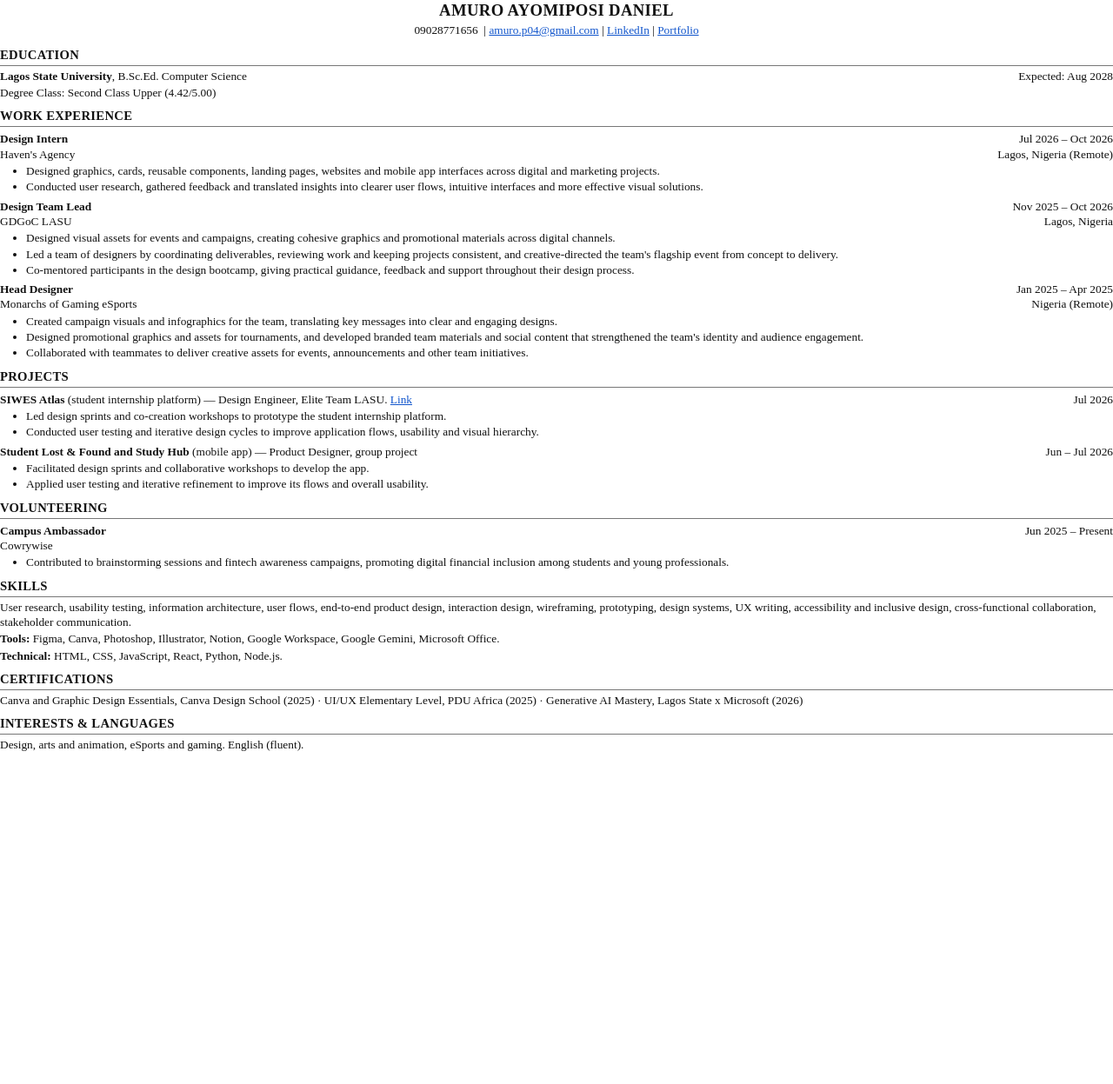
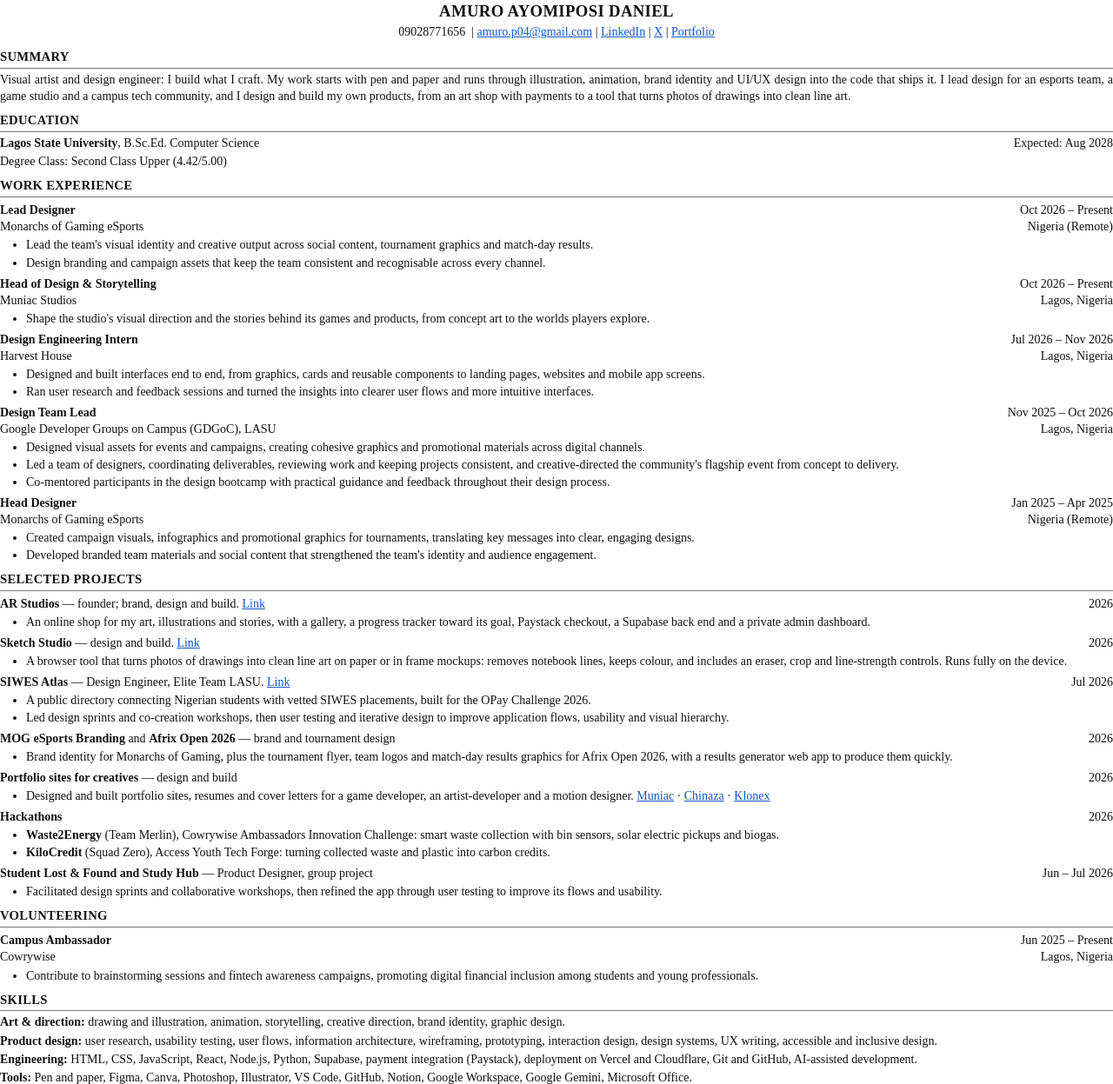
Before and after one commit to Hashi-devs/Amuro, a plain HTML site: page docs/cv-source.html in a window 1280 px wide. Shown: the top 1247 px of the page at 87% size. Before the commit the page ends 868 px from the top, so only its background shows below. Drawn offline with Linux system fonts and the light colour scheme.

Commit message:
Fuller two-page resume; Harvest House design engineering internship; experience matches resume
Co-Authored-By: Claude Opus 5.5 <noreply@anthropic.com>
Claude-Session: https://claude.ai/code/session_01FznZV5MkKYJcrxBuXv8rFi

```diff
--- a/docs/cv-source.html
+++ b/docs/cv-source.html
@@ -4,9 +4,9 @@
 <meta charset="utf-8">
 <title>Amuro Ayomiposi Resume</title>
 <style>
-@page{size:A4;margin:11mm 13mm 11mm 13mm}
+@page{size:A4;margin:14mm 14mm 14mm 14mm}
 *{box-sizing:border-box}
-body{margin:0;font-family:'Liberation Serif','Times New Roman',Times,serif;font-size:10pt;line-height:1.3;color:#111}
+body{margin:0;font-family:'Liberation Serif','Times New Roman',Times,serif;font-size:10.5pt;line-height:1.36;color:#111}
 h1{text-align:center;font-size:14pt;font-weight:700;letter-spacing:.02em;margin:0 0 2px}
 .contact{text-align:center;margin:0 0 10px}
 h2{font-size:11pt;font-weight:700;text-transform:uppercase;letter-spacing:.02em;margin:9px 0 3px;padding-bottom:2px;border-bottom:1px solid #777}
@@ -21,7 +21,10 @@ a{color:#1155cc}
 </head>
 <body>
 <h1>AMURO AYOMIPOSI DANIEL</h1>
-<p class="contact">09028771656 &nbsp;| <a href="mailto:amuro.p04@gmail.com">amuro.p04@gmail.com</a> | <a href="https://www.linkedin.com/in/ayomiposi-amuro-315776368">LinkedIn</a> | <a href="https://amuroayomiposi.vercel.app">Portfolio</a></p>
+<p class="contact">09028771656 &nbsp;| <a href="mailto:amuro.p04@gmail.com">amuro.p04@gmail.com</a> | <a href="https://www.linkedin.com/in/ayomiposi-amuro-315776368">LinkedIn</a> | <a href="https://x.com/Artista08_">X</a> | <a href="https://amuroayomiposi.vercel.app">Portfolio</a></p>
+
+<h2>Summary</h2>
+<p style="text-align:justify">Visual artist and design engineer: I build what I craft. My work starts with pen and paper and runs through illustration, animation, brand identity and UI/UX design into the code that ships it. I lead design for an esports team, a game studio and a campus tech community, and I design and build my own products, from an art shop with payments to a tool that turns photos of drawings into clean line art.</p>
 
 <h2>Education</h2>
 <div class="row"><span><b>Lagos State University</b>, B.Sc.Ed. Computer Science</span><span>Expected: Aug 2028</span></div>
@@ -29,53 +32,86 @@ a{color:#1155cc}
 
 <h2>Work Experience</h2>
 <div class="role">
-  <div class="row"><span class="t">Design Intern</span><span>Jul 2026 – Oct 2026</span></div>
-  <div class="row"><span>Haven's Agency</span><span>Lagos, Nigeria (Remote)</span></div>
-  <ul><li>Designed graphics, cards, reusable components, landing pages, websites and mobile app interfaces across digital and marketing projects.</li><li>Conducted user research, gathered feedback and translated insights into clearer user flows, intuitive interfaces and more effective visual solutions.</li></ul>
+  <div class="row"><span class="t">Lead Designer</span><span>Oct 2026 – Present</span></div>
+  <div class="row"><span>Monarchs of Gaming eSports</span><span>Nigeria (Remote)</span></div>
+  <ul><li>Lead the team's visual identity and creative output across social content, tournament graphics and match-day results.</li><li>Design branding and campaign assets that keep the team consistent and recognisable across every channel.</li></ul>
+</div>
+<div class="role">
+  <div class="row"><span class="t">Head of Design &amp; Storytelling</span><span>Oct 2026 – Present</span></div>
+  <div class="row"><span>Muniac Studios</span><span>Lagos, Nigeria</span></div>
+  <ul><li>Shape the studio's visual direction and the stories behind its games and products, from concept art to the worlds players explore.</li></ul>
+</div>
+<div class="role">
+  <div class="row"><span class="t">Design Engineering Intern</span><span>Jul 2026 – Nov 2026</span></div>
+  <div class="row"><span>Harvest House</span><span>Lagos, Nigeria</span></div>
+  <ul><li>Designed and built interfaces end to end, from graphics, cards and reusable components to landing pages, websites and mobile app screens.</li><li>Ran user research and feedback sessions and turned the insights into clearer user flows and more intuitive interfaces.</li></ul>
 </div>
 <div class="role">
   <div class="row"><span class="t">Design Team Lead</span><span>Nov 2025 – Oct 2026</span></div>
-  <div class="row"><span>GDGoC LASU</span><span>Lagos, Nigeria</span></div>
-  <ul><li>Designed visual assets for events and campaigns, creating cohesive graphics and promotional materials across digital channels.</li><li>Led a team of designers by coordinating deliverables, reviewing work and keeping projects consistent, and creative-directed the team's flagship event from concept to delivery.</li><li>Co-mentored participants in the design bootcamp, giving practical guidance, feedback and support throughout their design process.</li></ul>
+  <div class="row"><span>Google Developer Groups on Campus (GDGoC), LASU</span><span>Lagos, Nigeria</span></div>
+  <ul><li>Designed visual assets for events and campaigns, creating cohesive graphics and promotional materials across digital channels.</li><li>Led a team of designers, coordinating deliverables, reviewing work and keeping projects consistent, and creative-directed the community's flagship event from concept to delivery.</li><li>Co-mentored participants in the design bootcamp with practical guidance and feedback throughout their design process.</li></ul>
 </div>
 <div class="role">
   <div class="row"><span class="t">Head Designer</span><span>Jan 2025 – Apr 2025</span></div>
   <div class="row"><span>Monarchs of Gaming eSports</span><span>Nigeria (Remote)</span></div>
-  <ul><li>Created campaign visuals and infographics for the team, translating key messages into clear and engaging designs.</li><li>Designed promotional graphics and assets for tournaments, and developed branded team materials and social content that strengthened the team's identity and audience engagement.</li><li>Collaborated with teammates to deliver creative assets for events, announcements and other team initiatives.</li></ul>
+  <ul><li>Created campaign visuals, infographics and promotional graphics for tournaments, translating key messages into clear, engaging designs.</li><li>Developed branded team materials and social content that strengthened the team's identity and audience engagement.</li></ul>
 </div>
 
-<h2>Projects</h2>
+<h2>Selected Projects</h2>
 <div class="role">
-  <div class="row"><span><b>SIWES Atlas</b> (student internship platform) — Design Engineer, Elite Team LASU. <a href="https://siwes-atlas.vercel.app">Link</a></span><span>Jul 2026</span></div>
-    <ul>
-    <li>Led design sprints and co-creation workshops to prototype the student internship platform.</li>
-    <li>Conducted user testing and iterative design cycles to improve application flows, usability and visual hierarchy.</li>
-  </ul>
+  <div class="row"><span><b>AR Studios</b> — founder; brand, design and build. <a href="https://shop.arstudios.workers.dev">Link</a></span><span>2026</span></div>
+  <ul><li>An online shop for my art, illustrations and stories, with a gallery, a progress tracker toward its goal, Paystack checkout, a Supabase back end and a private admin dashboard.</li></ul>
 </div>
 <div class="role">
-  <div class="row"><span><b>Student Lost &amp; Found and Study Hub</b> (mobile app) — Product Designer, group project</span><span>Jun – Jul 2026</span></div>
-    <ul>
-    <li>Facilitated design sprints and collaborative workshops to develop the app.</li>
-    <li>Applied user testing and iterative refinement to improve its flows and overall usability.</li>
-  </ul>
+  <div class="row"><span><b>Sketch Studio</b> — design and build. <a href="https://studioar.vercel.app">Link</a></span><span>2026</span></div>
+  <ul><li>A browser tool that turns photos of drawings into clean line art on paper or in frame mockups: removes notebook lines, keeps colour, and includes an eraser, crop and line-strength controls. Runs fully on the device.</li></ul>
+</div>
+<div class="role">
+  <div class="row"><span><b>SIWES Atlas</b> — Design Engineer, Elite Team LASU. <a href="https://siwes-atlas.vercel.app">Link</a></span><span>Jul 2026</span></div>
+  <ul><li>A public directory connecting Nigerian students with vetted SIWES placements, built for the OPay Challenge 2026.</li><li>Led design sprints and co-creation workshops, then user testing and iterative design to improve application flows, usability and visual hierarchy.</li></ul>
+</div>
+<div class="role">
+  <div class="row"><span><b>MOG eSports Branding</b> and <b>Afrix Open 2026</b> — brand and tournament design</span><span>2026</span></div>
+  <ul><li>Brand identity for Monarchs of Gaming, plus the tournament flyer, team logos and match-day results graphics for Afrix Open 2026, with a results generator web app to produce them quickly.</li></ul>
+</div>
+<div class="role">
+  <div class="row"><span><b>Portfolio sites for creatives</b> — design and build</span><span>2026</span></div>
+  <ul><li>Designed and built portfolio sites, resumes and cover letters for a game developer, an artist-developer and a motion designer. <a href="https://muniac.vercel.app">Muniac</a> · <a href="https://chinazaa.vercel.app">Chinaza</a> · <a href="https://klonexofficial.vercel.app">Klonex</a></li></ul>
+</div>
+<div class="role">
+  <div class="row"><span><b>Hackathons</b></span><span>2026</span></div>
+  <ul><li><b>Waste2Energy</b> (Team Merlin), Cowrywise Ambassadors Innovation Challenge: smart waste collection with bin sensors, solar electric pickups and biogas.</li><li><b>KiloCredit</b> (Squad Zero), Access Youth Tech Forge: turning collected waste and plastic into carbon credits.</li></ul>
+</div>
+<div class="role">
+  <div class="row"><span><b>Student Lost &amp; Found and Study Hub</b> — Product Designer, group project</span><span>Jun – Jul 2026</span></div>
+  <ul><li>Facilitated design sprints and collaborative workshops, then refined the app through user testing to improve its flows and usability.</li></ul>
 </div>
 
 <h2>Volunteering</h2>
 <div class="role">
   <div class="row"><span class="t">Campus Ambassador</span><span>Jun 2025 – Present</span></div>
-  <div class="row"><span>Cowrywise</span><span></span></div>
-  <ul><li>Contributed to brainstorming sessions and fintech awareness campaigns, promoting digital financial inclusion among students and young professionals.</li></ul>
+  <div class="row"><span>Cowrywise</span><span>Lagos, Nigeria</span></div>
+  <ul><li>Contribute to brainstorming sessions and fintech awareness campaigns, promoting digital financial inclusion among students and young professionals.</li></ul>
 </div>
 
 <h2>Skills</h2>
-<p>User research, usability testing, information architecture, user flows, end-to-end product design, interaction design, wireframing, prototyping, design systems, UX writing, accessibility and inclusive design, cross-functional collaboration, stakeholder communication.</p>
-<p><b>Tools:</b> Figma, Canva, Photoshop, Illustrator, Notion, Google Workspace, Google Gemini, Microsoft Office.</p>
-<p><b>Technical:</b> HTML, CSS, JavaScript, React, Python, Node.js.</p>
+<p><b>Art &amp; direction:</b> drawing and illustration, animation, storytelling, creative direction, brand identity, graphic design.</p>
+<p><b>Product design:</b> user research, usability testing, user flows, information architecture, wireframing, prototyping, interaction design, design systems, UX writing, accessible and inclusive design.</p>
+<p><b>Engineering:</b> HTML, CSS, JavaScript, React, Node.js, Python, Supabase, payment integration (Paystack), deployment on Vercel and Cloudflare, Git and GitHub, AI-assisted development.</p>
+<p><b>Tools:</b> Pen and paper, Figma, Canva, Photoshop, Illustrator, VS Code, GitHub, Notion, Google Workspace, Google Gemini, Microsoft Office.</p>
+<p><b>Working with people:</b> leading and mentoring design teams, cross-functional collaboration, stakeholder communication.</p>
 
 <h2>Certifications</h2>
-<p>Canva and Graphic Design Essentials, Canva Design School (2025) · UI/UX Elementary Level, PDU Africa (2025) · Generative AI Mastery, Lagos State x Microsoft (2026)</p>
+<ul>
+  <li>Generative AI Mastery — Lagos State x Microsoft (2026)</li>
+  <li>Canva and Graphic Design Essentials — Canva Design School (2025)</li>
+  <li>UI/UX Elementary Level — PDU Africa (2025)</li>
+</ul>
 
-<h2>Interests &amp; Languages</h2>
-<p>Design, arts and animation, eSports and gaming. English (fluent).</p>
+<h2>Interests</h2>
+<p>Drawing and writing stories, animation, game worlds and eSports, building small tools, and baking (I'm also a professional baker).</p>
+
+<h2>Languages</h2>
+<p>English (fluent).</p>
 </body>
 </html>
```
Also changed, not shown: docs/cover-letter-source.html (+1 -1 lines), index.html (+4 -2 lines), docs/cover-letter-preview.webp, docs/cv-preview.webp, 2 other files.
